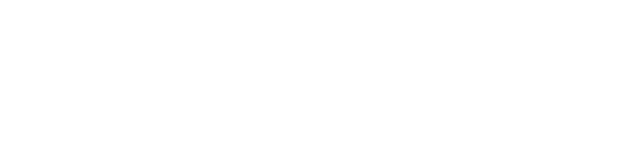
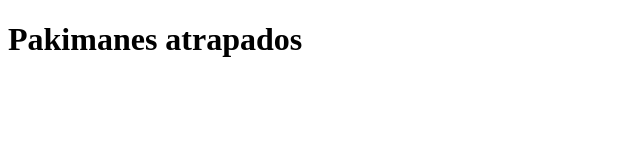
Before and after one commit to mefGauto/platzi-cgpb-tareas, a plain HTML site: page Pakiman/pakiman.html in a window 1280 px wide. Shown: the whole page, without its empty margins (0-640 px from the left). Drawn offline with Linux system fonts and the light colour scheme.

Commit message:
agregar un h1

```diff
--- a/Pakiman/pakiman.html
+++ b/Pakiman/pakiman.html
@@ -5,6 +5,7 @@
     <title>PakiDex</title>
   </head>
   <body>
+    <h1>Pakimanes atrapados</h1>
     <script type="text/javascript" src="pakiman.js"></script>
   </body>
 </html>
```
